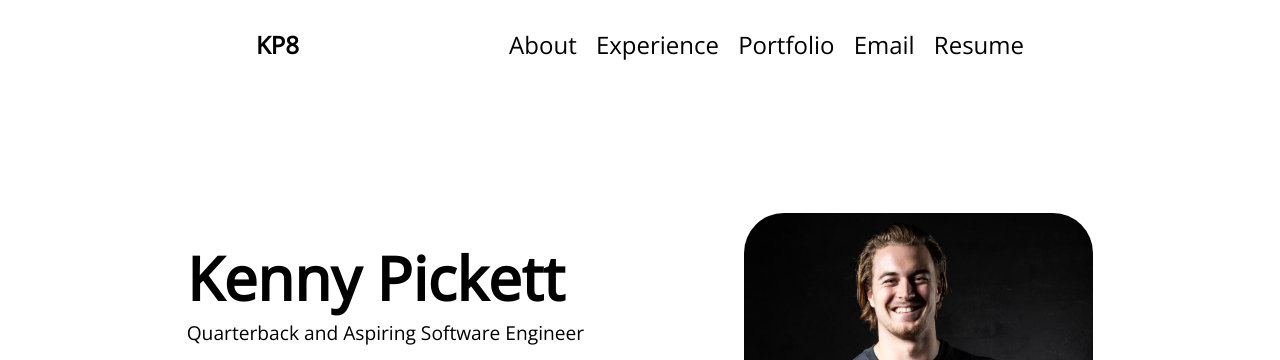
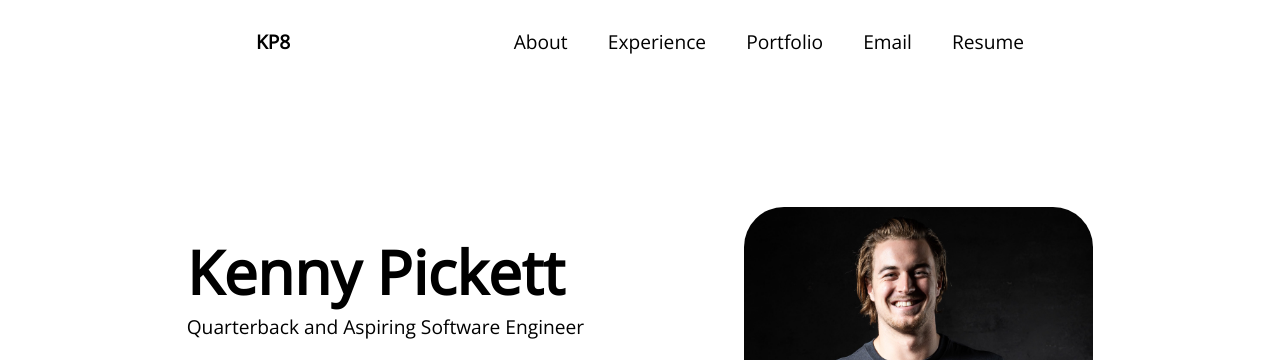
Before and after one commit to Steven-Jarmell/Portfolio-Examples, a plain HTML site: page index.html in a window 1280 px wide. Shown: the top 360 px of the page. Drawn offline with nearby package versions, Linux system fonts and the light colour scheme.

Commit message:
Me 🤝 Agrattan

```diff
--- a/styles.css
+++ b/styles.css
@@ -38,18 +38,19 @@ body {
 .nav-container a {
     text-decoration: none;
     color: black;
-    font-size: 1.5rem;
+    font-size: 1.2rem;
 }
 
 .nav-container__links {
     display: flex;
-    gap: 1.2rem;
+    gap: 2.5rem;
 }
 
 .nav-container__links > li {
     list-style-type: none;
 }
 
+.portfolio__project-header,
 .nav-container__link {
     background: linear-gradient(
             to right,
@@ -67,6 +68,7 @@ body {
     transition: background-size 400ms;
 }
 
+.portfolio__project-header:hover,
 .nav-container__link:hover {
     background-size: 0 3px, 100% 3px;
 }
@@ -242,6 +244,7 @@ body {
     gap: 0.5rem;
     text-decoration: none;
     color: black;
+    width: fit-content;
 }
 
 /* Contact */
@@ -287,3 +290,8 @@ body {
     text-align: center;
     padding-bottom: 0.5rem;
 }
+
+/* Media Queries for Phones */
+
+
+/* Media Queries for Tablets */
```
